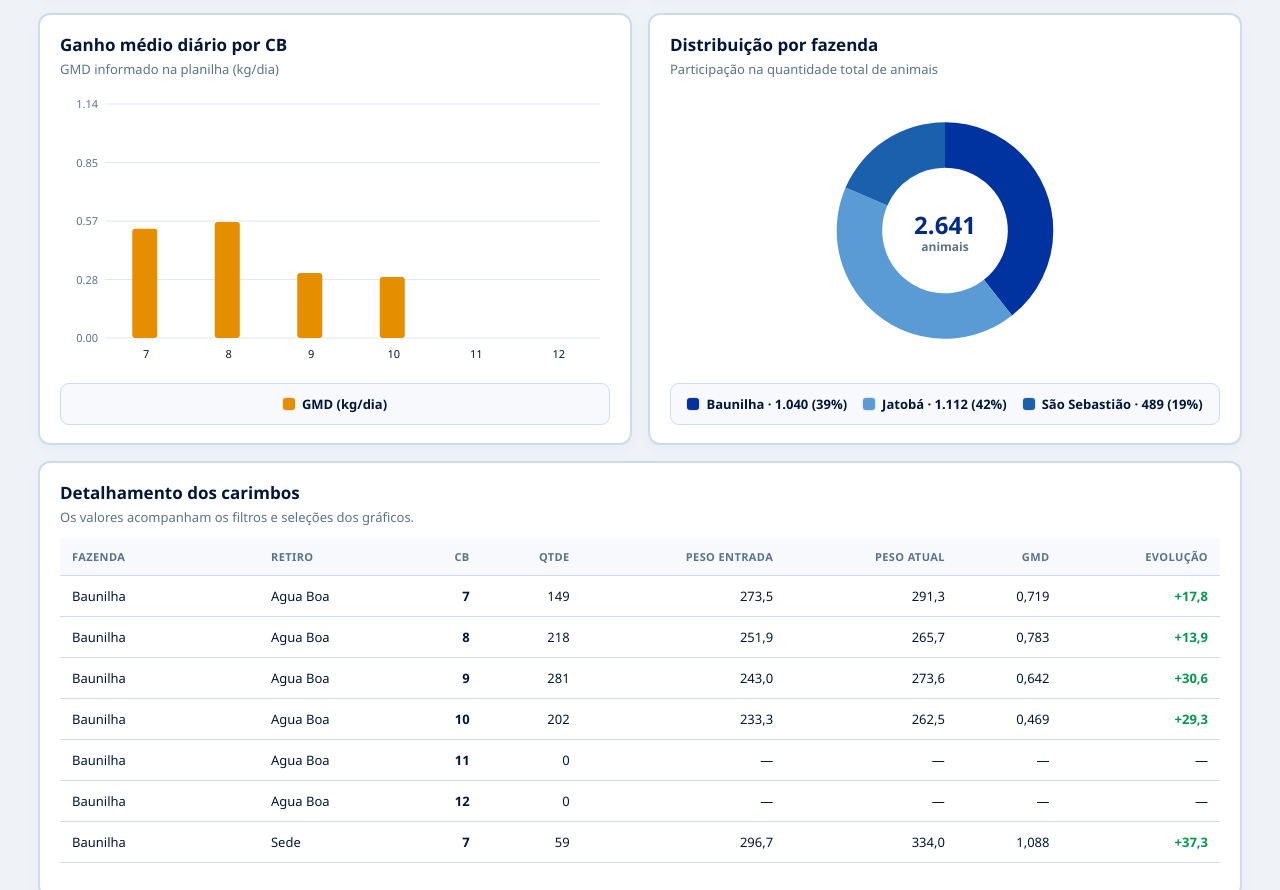
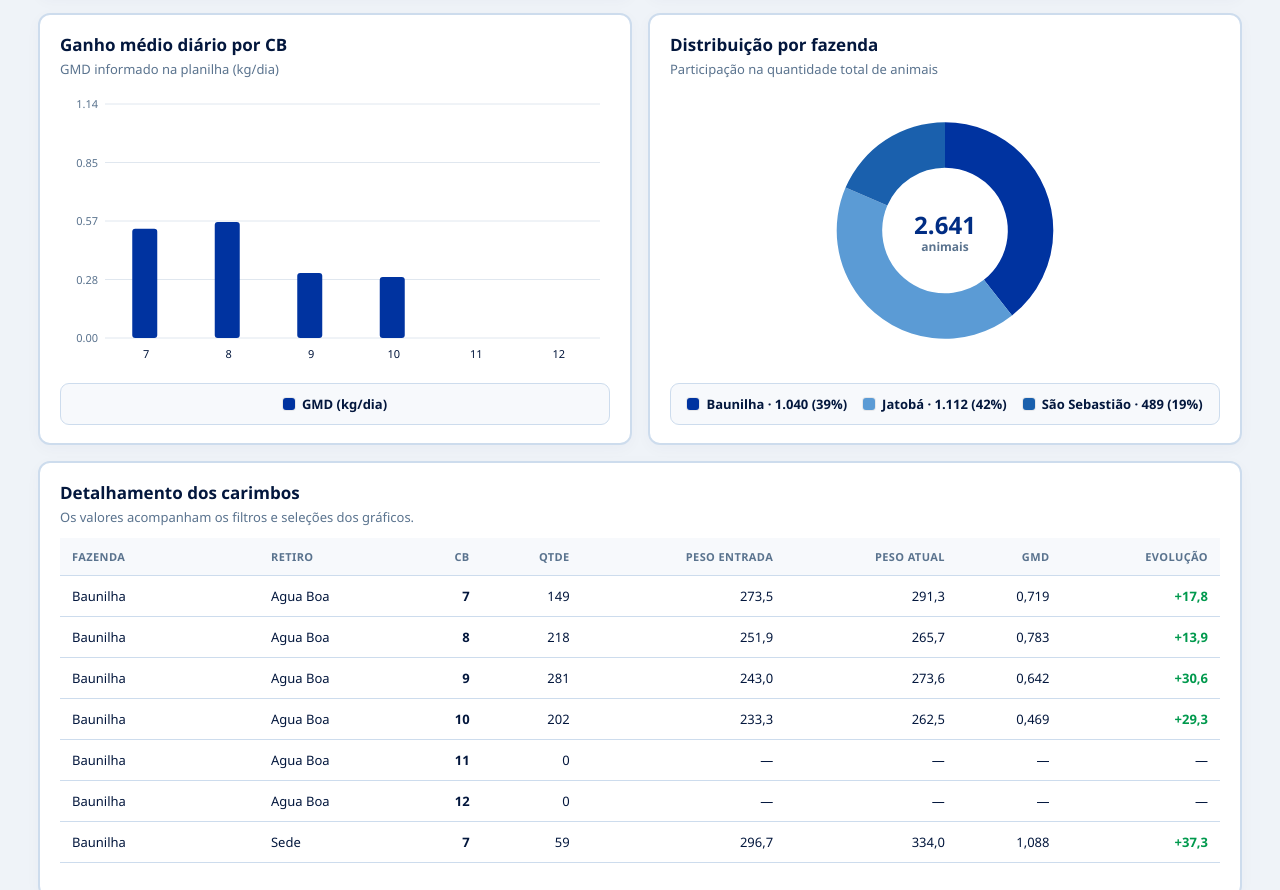
Before and after one commit to sidmarandrade07-hue/Novilhas-Precoce-2026, a plain HTML site: page index.html in a window 1280 px wide. Shown: the part 836-1726 px from the top of the page. Drawn offline with Linux system fonts and the light colour scheme.

Commit message:
Add files via upload

```diff
--- a/index.html
+++ b/index.html
@@ -317,8 +317,9 @@ function render() {
     drawBars('chartPeso', cbs, [{label:'Entrada (kg)', values:ent, color: colors[3]}, {label:'Atual (kg)', values:atu, color: colors[0]}]);
     legend('legendPeso', [{label:'Peso de entrada (kg)', color: colors[3]}, {label:'Peso atual (kg)', color: colors[0]}]);
 
-    drawBars('chartGmd', cbs, [{label:'GMD', values:gm, color: '#e58e00'}], 'kg/dia');
-    legend('legendGmd', [{label:'GMD (kg/dia)', color: '#e58e00'}]);
+    // GMD agora com a cor padrão azul da paleta Jatobá
+    drawBars('chartGmd', cbs, [{label:'GMD', values:gm, color: colors[0]}], 'kg/dia');
+    legend('legendGmd', [{label:'GMD (kg/dia)', color: colors[0]}]);
 
     let farms = [...new Set(rows.map(r => r.fazenda))].sort();
     let fq = farms.map(f => rows.filter(r => r.fazenda === f).reduce((s, r) => s + (r.qtde||0), 0));
```
